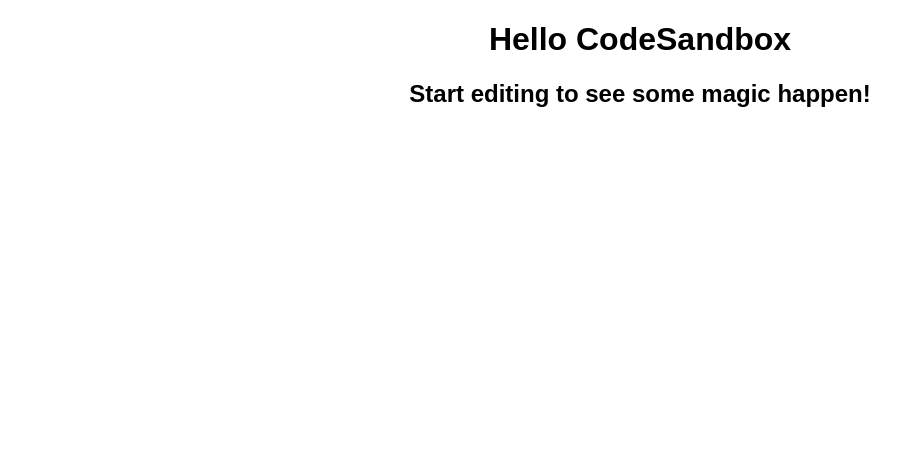
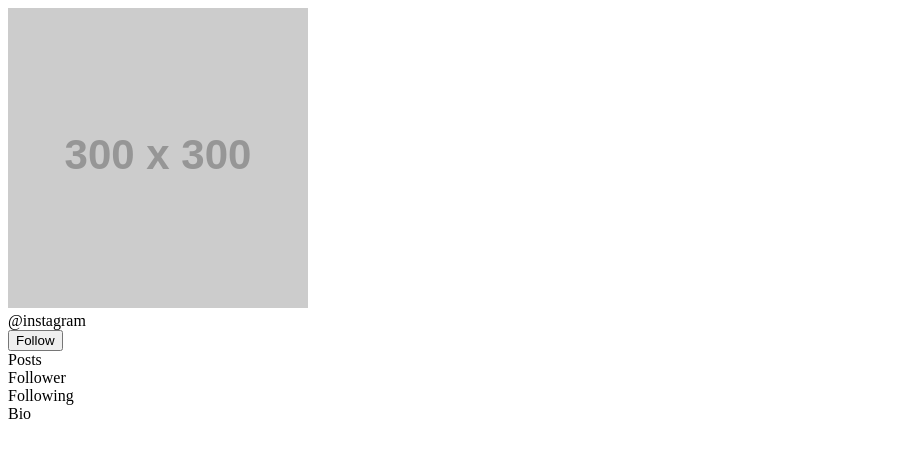
Before and after one commit to steven-698/react-template, a React (Create React App) app: page / in a window 1280 px wide. Shown: the top 458 px of the page, without its empty margins (0-924 px from the left). Built offline with nearby package versions, Linux system fonts and the light colour scheme.

Commit message:
Add elements - username, posts, follower, following, bio

```diff
--- a/public/index.html
+++ b/public/index.html
@@ -1,16 +1,18 @@
 <!DOCTYPE html>
 <html lang="en">
-
   <head>
-	<meta charset="utf-8">
-	<meta name="viewport" content="width=device-width, initial-scale=1, shrink-to-fit=no">
-	<meta name="theme-color" content="#000000">
+    <meta charset="utf-8" />
+    <meta
+      name="viewport"
+      content="width=device-width, initial-scale=1, shrink-to-fit=no"
+    />
+    <meta name="theme-color" content="#000000" />
     <!--
       manifest.json provides metadata used when your web app is added to the
       homescreen on Android. See https://developers.google.com/web/fundamentals/engage-and-retain/web-app-manifest/
     -->
-	<link rel="manifest" href="%PUBLIC_URL%/manifest.json">
-	<link rel="shortcut icon" href="%PUBLIC_URL%/favicon.ico">
+    <link rel="manifest" href="%PUBLIC_URL%/manifest.json" />
+    <link rel="shortcut icon" href="%PUBLIC_URL%/favicon.ico" />
     <!--
       Notice the use of %PUBLIC_URL% in the tags above.
       It will be replaced with the URL of the `public` folder during the build.
@@ -27,6 +29,7 @@
     <noscript>
       You need to enable JavaScript to run this app.
     </noscript>
+
     <div id="root"></div>
     <!--
       This HTML file is a template.
@@ -39,5 +42,4 @@
       To create a production bundle, use `npm run build` or `yarn build`.
     -->
   </body>
-
 </html>
--- a/src/App.js
+++ b/src/App.js
@@ -2,10 +2,17 @@
 import "./styles.css";
 
 export default function App() {
+  const username = "instagram";
+
   return (
-    <div className="App">
-      <h1>Hello CodeSandbox</h1>
-      <h2>Start editing to see some magic happen!</h2>
-    </div>
+    <>
+      <img src="https://via.placeholder.com/300" alt="profile picture" />
+      <div>@{username}</div>
+      <button>Follow</button>
+      <div>Posts</div>
+      <div>Follower</div>
+      <div>Following</div>
+      <div>Bio</div>
+    </>
   );
 }
--- a/src/index.js
+++ b/src/index.js
@@ -4,9 +4,4 @@
 import App from "./App";
 
 const rootElement = document.getElementById("root");
-ReactDOM.render(
-  <React.StrictMode>
-    <App />
-  </React.StrictMode>,
-  rootElement
-);
+ReactDOM.render(<App />, rootElement);
```
Lines whose indentation alone changed are shown as unchanged.
